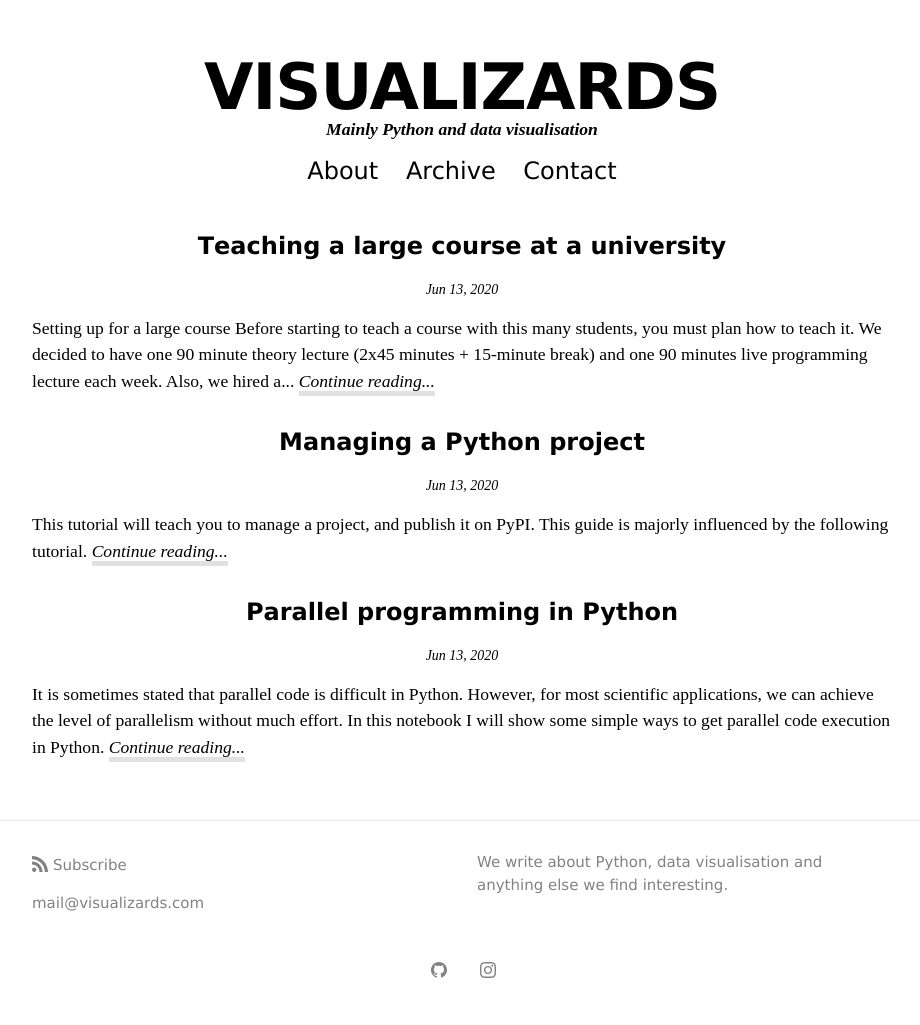
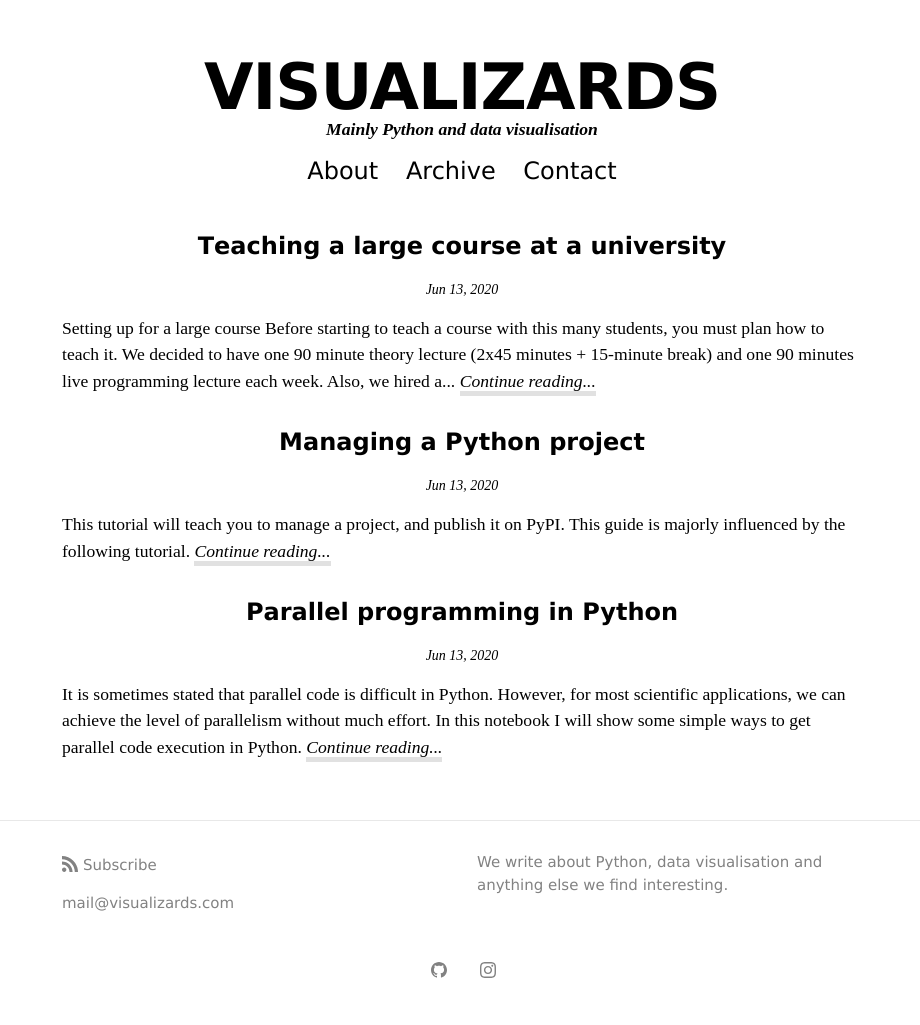
Before and after one commit to visualizards/visualizards.github.io, a Jekyll site: the page built from index.md, in a window 1280 px wide. Shown: the whole page, without its empty margins (178-1098 px from the left). Built offline with Jekyll 4.4.1, drawn with Linux system fonts in a browser that asks for light colours; some web fonts are replaced.

Commit message:
Made style changes

```diff
--- a/_sass/minima/custom-styles.scss
+++ b/_sass/minima/custom-styles.scss
@@ -3,6 +3,9 @@
 
 a {
     color: inherit
+}
+a:hover{
+    color: $link-hover-color;
 }
 .site-header{
     border:none;
@@ -16,8 +19,14 @@ a {
     font-size: 4*$base-font-size;
     font-weight: bold;
     -moz-font-feature-settings: "ss01";
-  -webkit-font-feature-settings: "ss01";
-  font-feature-settings: "ss01", "kern";;
+    -webkit-font-feature-settings: "ss01";
+    font-feature-settings: "ss01", "kern";
+
+    @include media-query($on-palm) {
+        padding-right: none;
+        font-size: 3.5*$base-font-size;
+    }
+
 }
 .site-title::first-letter{
   -moz-font-feature-settings: "ss02";
@@ -133,19 +142,26 @@ h1.post-title{
 
 }
 
-a.continue-reading,a.notebook {
+a {
     color:inherit;
     border-bottom: 5px solid #e1e1e1;
     font-style: italic;
 }
 
-a.continue-reading:hover,a.notebook:hover{
-    background-color: #e1e1e1;;
+a:hover{
+    background-color: #e1e1e1;
+    text-decoration: none;
 }
 
-a:hover{
-    text-decoration: none;
+ul#markdown-toc a, header a, footer a, a.post-link {
+    border:none;
+    font-style:inherit;
 }
+
+ul#markdown-toc a:hover, header a:hover, footer a:hover, a.post-link:hover{
+    background: none;
+}
+
 
 .home{
     width:100%;
--- a/_sass/minima/initialize.scss
+++ b/_sass/minima/initialize.scss
@@ -14,10 +14,10 @@ $spacing-unit:     30px !default;
 $table-text-align: left !default;
 
 // Width of the content area
-$content-width:    800px !default;
+$content-width:    740px !default;
 
-$on-palm:          600px !default;
-$on-laptop:        800px !default;
+$on-palm:          540px !default;
+$on-laptop:        740px !default;
 
 $on-medium:        $on-palm !default;
 $on-large:         $on-laptop !default;
--- a/_sass/minima/skins/visualizards.scss
+++ b/_sass/minima/skins/visualizards.scss
@@ -12,7 +12,7 @@ $code-background-color: #eeeeff !default;
 
 $link-base-color:       $text-color !default;
 $link-visited-color:    darken($link-base-color, 15%) !default;
-$link-hover-color:      lighten($link-base-color, 15%) !default;
+$link-hover-color:      lighten($link-base-color, 25%) !default;
 
 $border-color-01:       $brand-color-light !default;
 $border-color-02:       lighten($brand-color, 35%) !default;
```
